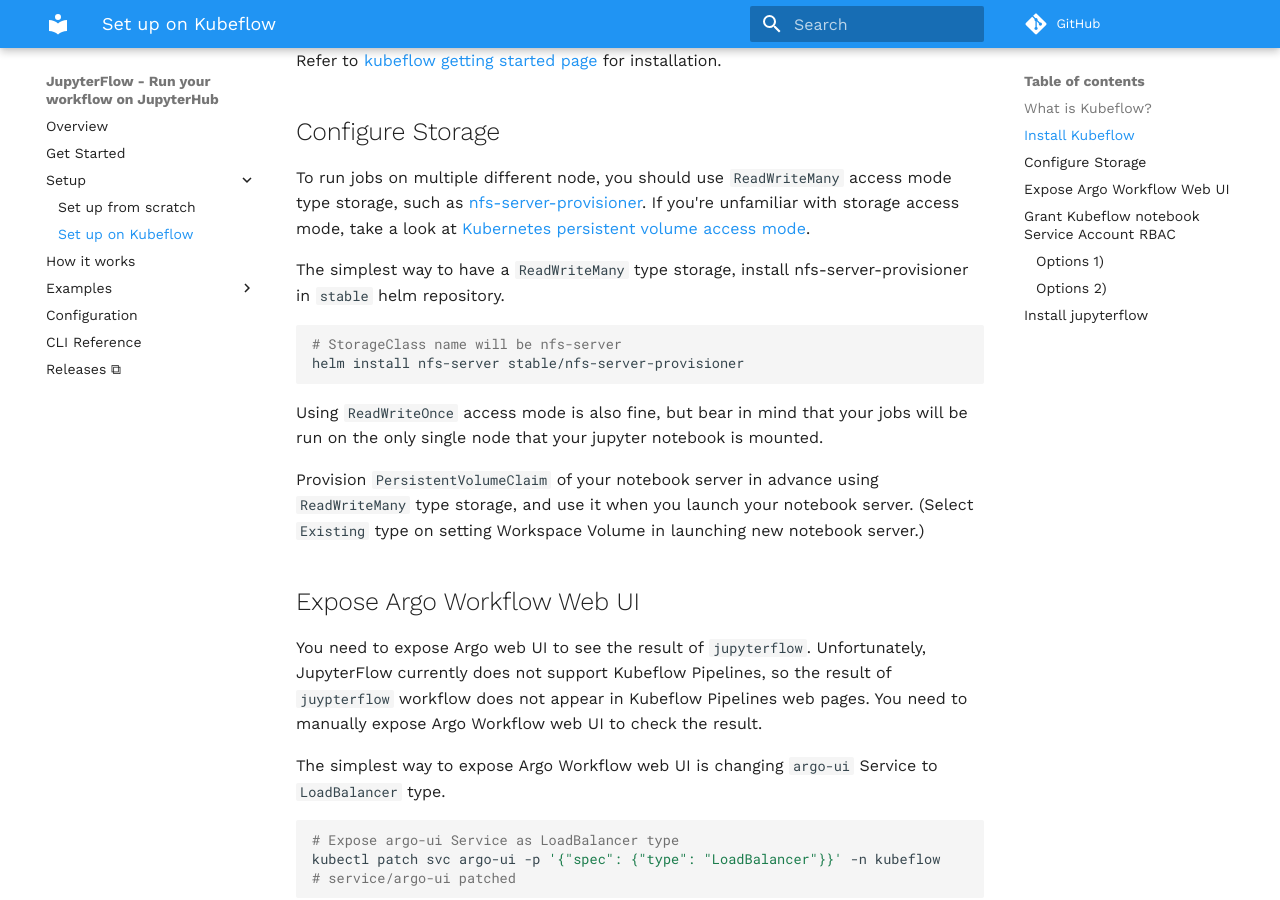
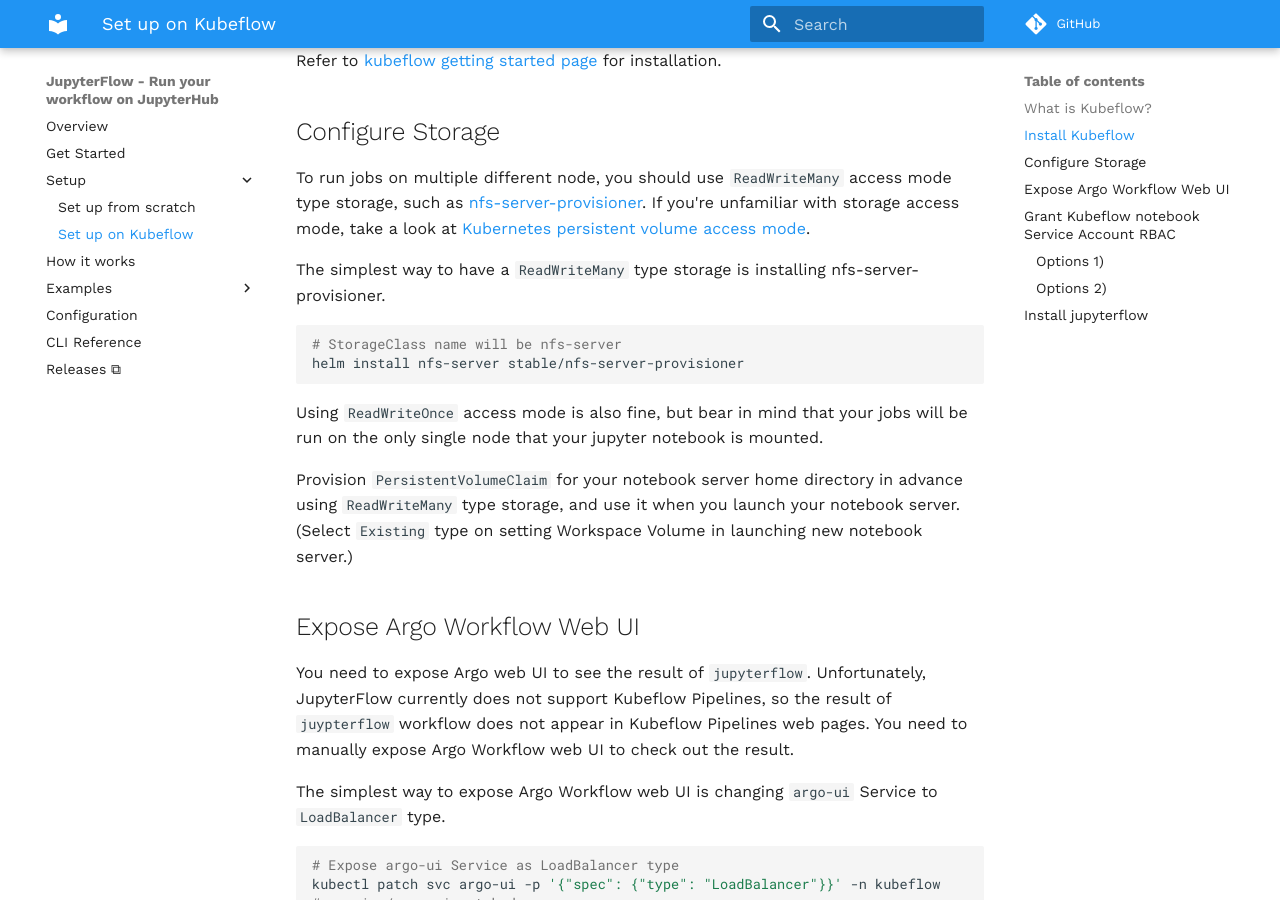
Before and after one commit to hongkunyoo/jupyterflow, an MkDocs documentation site: the page built from docs/kubeflow.md, in a window 1280 px wide and 900 px high, scrolled down 387 px. Built offline with MkDocs 1.6.1 and Material for MkDocs 9.7.7, drawn with Linux system fonts in a browser that asks for light colours; comment, search, counter and statistics services are not loaded.

Commit message:
Update docs

````diff
--- a/docs/kubeflow.md
+++ b/docs/kubeflow.md
@@ -15,7 +15,7 @@
 To run jobs on multiple different node, you should use `ReadWriteMany` access mode type storage, such as [nfs-server-provisioner](https://github.com/helm/charts/tree/master/stable/nfs-server-provisioner).
 If you're unfamiliar with storage access mode, take a look at [Kubernetes persistent volume access mode](https://kubernetes.io/docs/concepts/storage/persistent-volumes/#access-modes).
 
-The simplest way to have a `ReadWriteMany` type storage, install nfs-server-provisioner in `stable` helm repository.
+The simplest way to have a `ReadWriteMany` type storage is installing nfs-server-provisioner.
 
 ```bash
 # StorageClass name will be nfs-server
@@ -24,11 +24,11 @@
 
 Using `ReadWriteOnce` access mode is also fine, but bear in mind that your jobs will be run on the only single node that your jupyter notebook is mounted.
 
-Provision `PersistentVolumeClaim` of your notebook server in advance using `ReadWriteMany` type storage, and use it when you launch your notebook server. (Select `Existing` type on setting Workspace Volume in launching new notebook server.)
+Provision `PersistentVolumeClaim` for your notebook server home directory in advance using `ReadWriteMany` type storage, and use it when you launch your notebook server. (Select `Existing` type on setting Workspace Volume in launching new notebook server.)
 
 ## Expose Argo Workflow Web UI
 
-You need to expose Argo web UI to see the result of `jupyterflow`. Unfortunately, JupyterFlow currently does not support Kubeflow Pipelines, so the result of `juypterflow` workflow does not appear in Kubeflow Pipelines web pages. You need to manually expose Argo Workflow web UI to check the result.
+You need to expose Argo web UI to see the result of `jupyterflow`. Unfortunately, JupyterFlow currently does not support Kubeflow Pipelines, so the result of `juypterflow` workflow does not appear in Kubeflow Pipelines web pages. You need to manually expose Argo Workflow web UI to check out the result.
 
 The simplest way to expose Argo Workflow web UI is changing `argo-ui` Service to `LoadBalancer` type.
 
````
Also changed, not shown: docs/README.md (+1 -1 lines), docs/configuration.md (+2 -2 lines), docs/get-started.md (+2 -2 lines), docs/how-it-works.md (+2 -2 lines), docs/scratch.md (+2 -2 lines).
